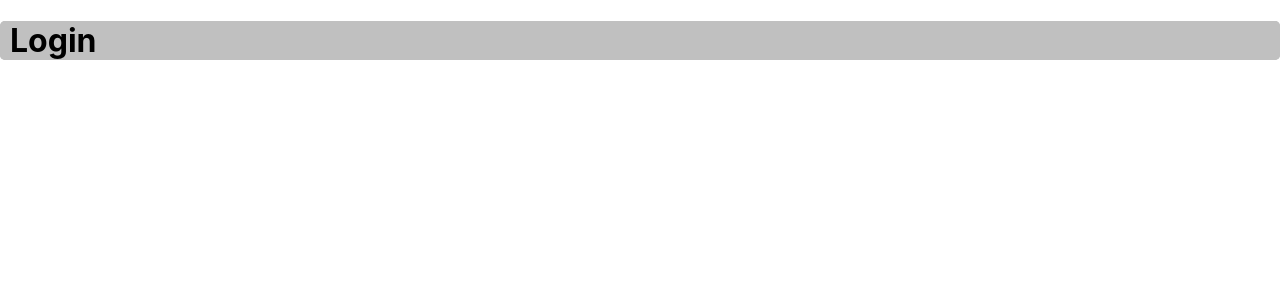
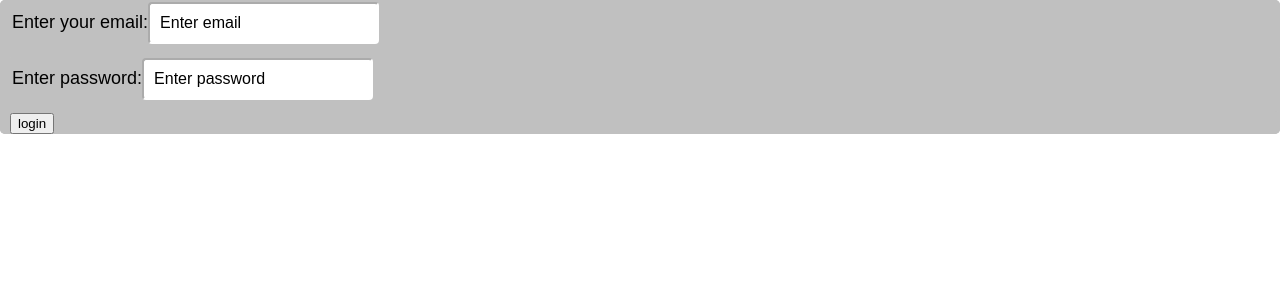
Before and after one commit to ArpanBatra01/Sharing-cab-clone, a React (Create React App) app: page / in a window 1280 px wide. Shown: the top 300 px of the page. Built offline with nearby package versions, Linux system fonts and the light colour scheme.

Commit message:
login page

```diff
--- a/src/App.css
+++ b/src/App.css
@@ -31,9 +31,12 @@ input[type=submit]{
 
 
 }
+
+
 input[type=submit]:hover{
   background-color: green;
 }
+
 label{
   font-size:large;
   font-family: Arial, Helvetica, sans-serif;
--- a/src/pages/user-login.js
+++ b/src/pages/user-login.js
@@ -1,5 +1,37 @@
-const Login = () => {
-    return <h1>Login</h1>;
-  };
+import { useState } from "react";
+import ReactDOM from 'react-dom/client';
+
+function Login() {
+  const [email, setEmail] = useState("");
+  const[password,setPassword]=useState("");
+
+
+  const handleSubmit = (event) => {
+    event.preventDefault();
+    alert(`The name you entered was: ${email}`);
+  }
+
+  return (
+    <form onSubmit={handleSubmit}>
+      <label>Enter your email:
+        <input
+          type="email"
+          value={email}
+          placeholder="Enter email"
+          onChange={(e) => setEmail(e.target.value)}
+        />
+      </label>
+      <div><label>Enter password:
+        <input
+           type="password"
+           value={password}
+           placeholder="Enter password"
+           onChange={(e) =>setPassword(e.target.value)}
+        />
+      </label></div>
+      <button type="submit">login</button>
+    </form>
+  )
+}
 
   export default Login;
```
